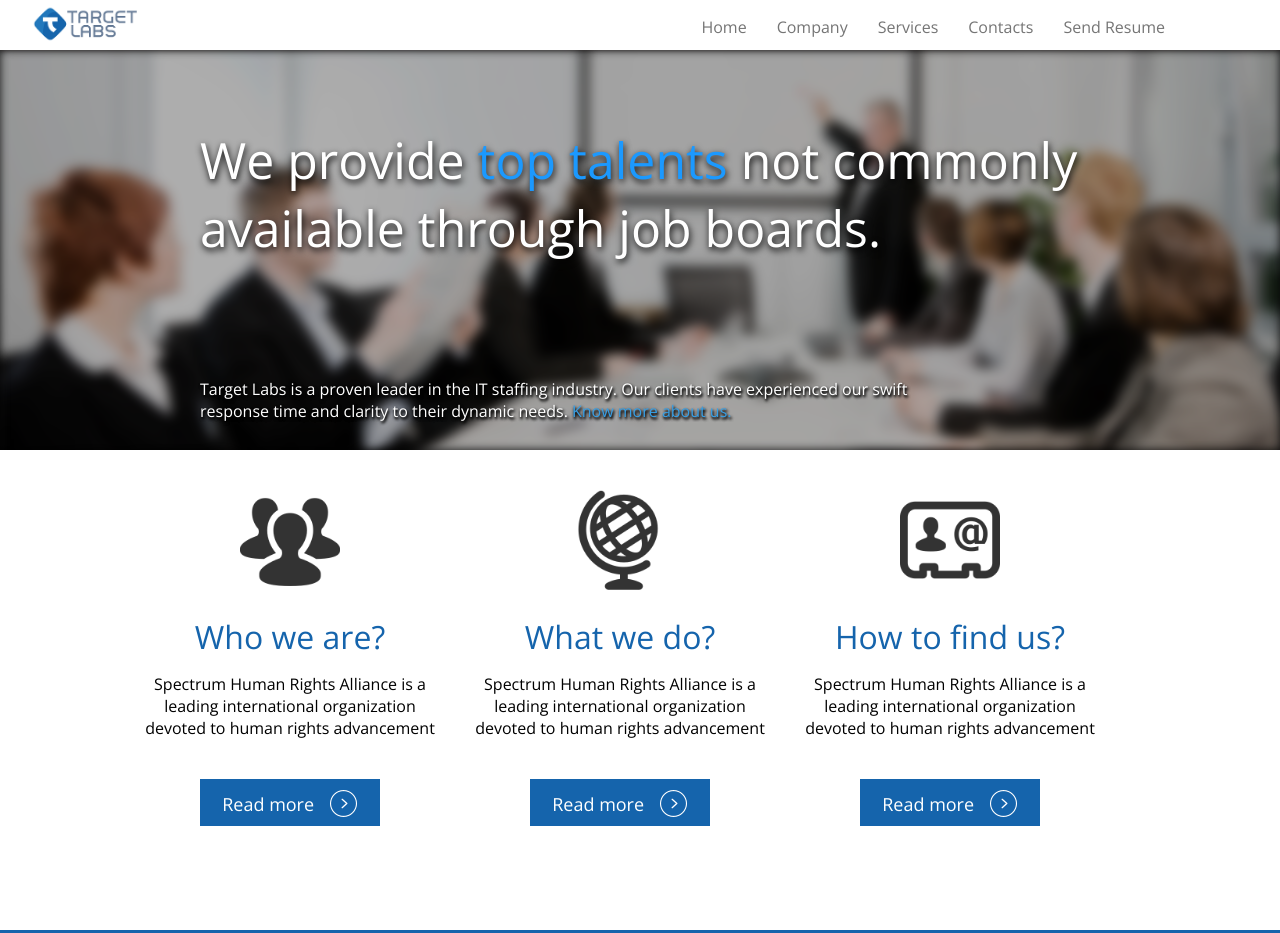
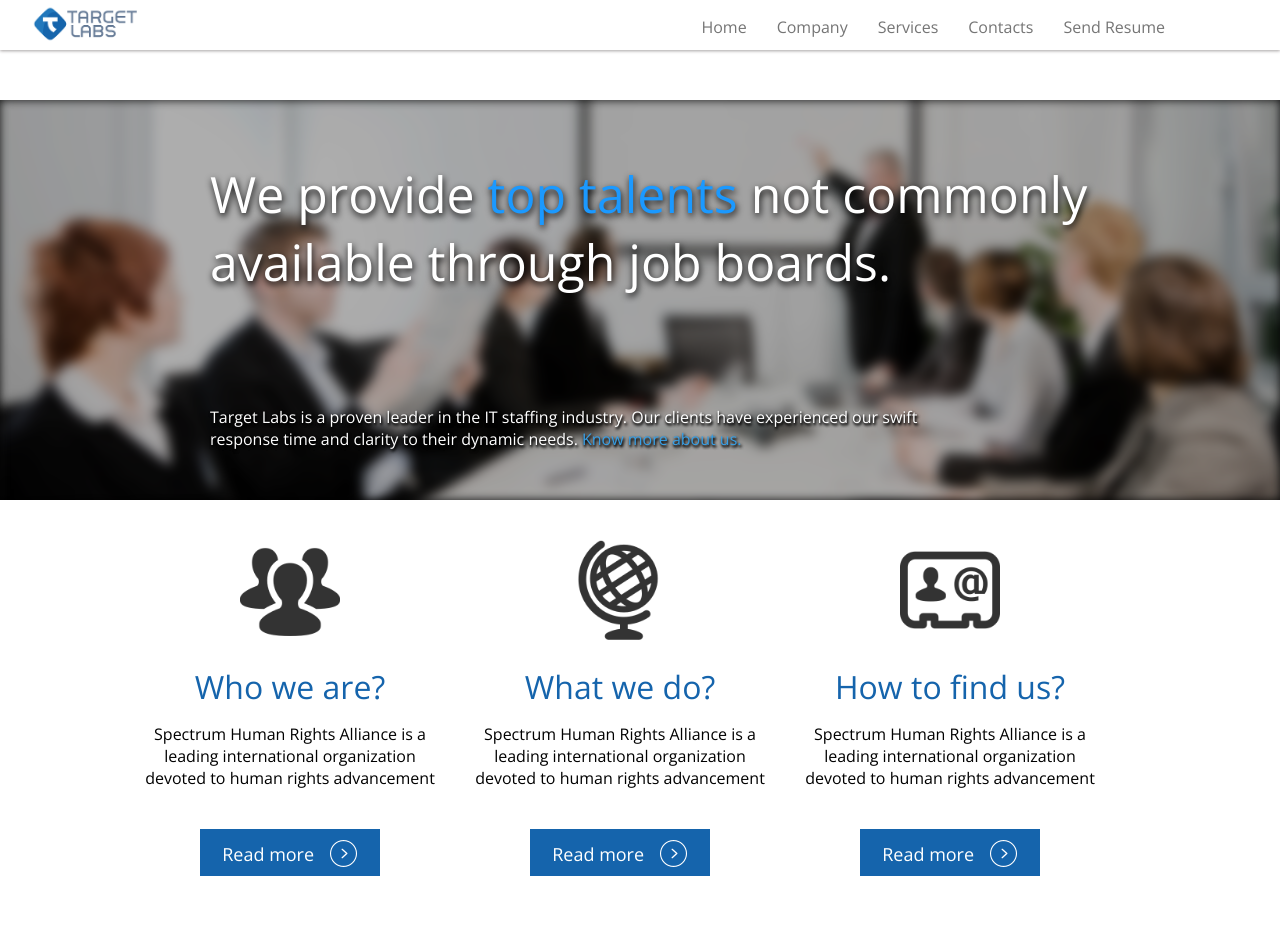
Before and after one commit to DaZzz/TargetLabsTemplate, a plain HTML site: page index.html in a window 1280 px wide. Shown: the top 933 px of the page. Drawn offline with nearby package versions, Linux system fonts and the light colour scheme.

Commit message:
Fix banner text css.

```diff
--- a/style.css
+++ b/style.css
@@ -136,19 +136,20 @@ ul.mainMenu ul {
 	width: 900px;
 	clear: both;
 	min-width: 900px;
-	left: 200px;
+	left: 50%;
 	font-size: 50px;
 	text-shadow: 1px 3px 7px #000;
-	margin: 0;
+	margin-left: -430px;
 	top: 60px;
 }
 
 .mainBanner p:last-child {
 	position: relative;
-	top: 160px;
+	top: 120px;
 	width: 750px;
 	min-width: 750px;
-	left: 200px;
+	left: 50%;
+	margin-left: -430px;
 	font-size: 16px;
 	text-shadow: 1px 2px 3px #000, 1px 2px 3px #000;
 }
```
